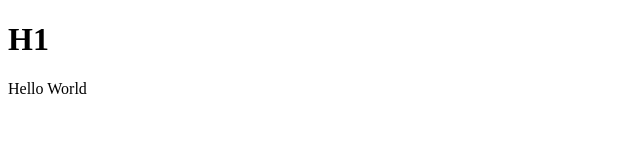
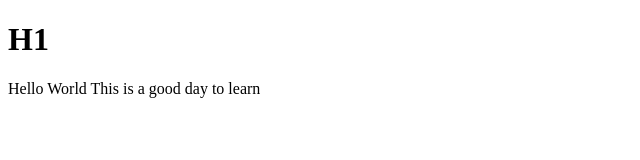
Before and after one commit to FHobbs8030/new-repo, a plain HTML site: page index.html in a window 1280 px wide. Shown: the whole page, without its empty margins (0-640 px from the left). Drawn offline with Linux system fonts and the light colour scheme.

Commit message:
Add this is a good day to learn

```diff
--- a/index.html
+++ b/index.html
@@ -8,6 +8,6 @@
 </head>
 <body>
   <h1>H1</h1>
- <p>Hello World</p>
+ <p>Hello World This is a good day to learn </p>
 </body>
 </html>
```
